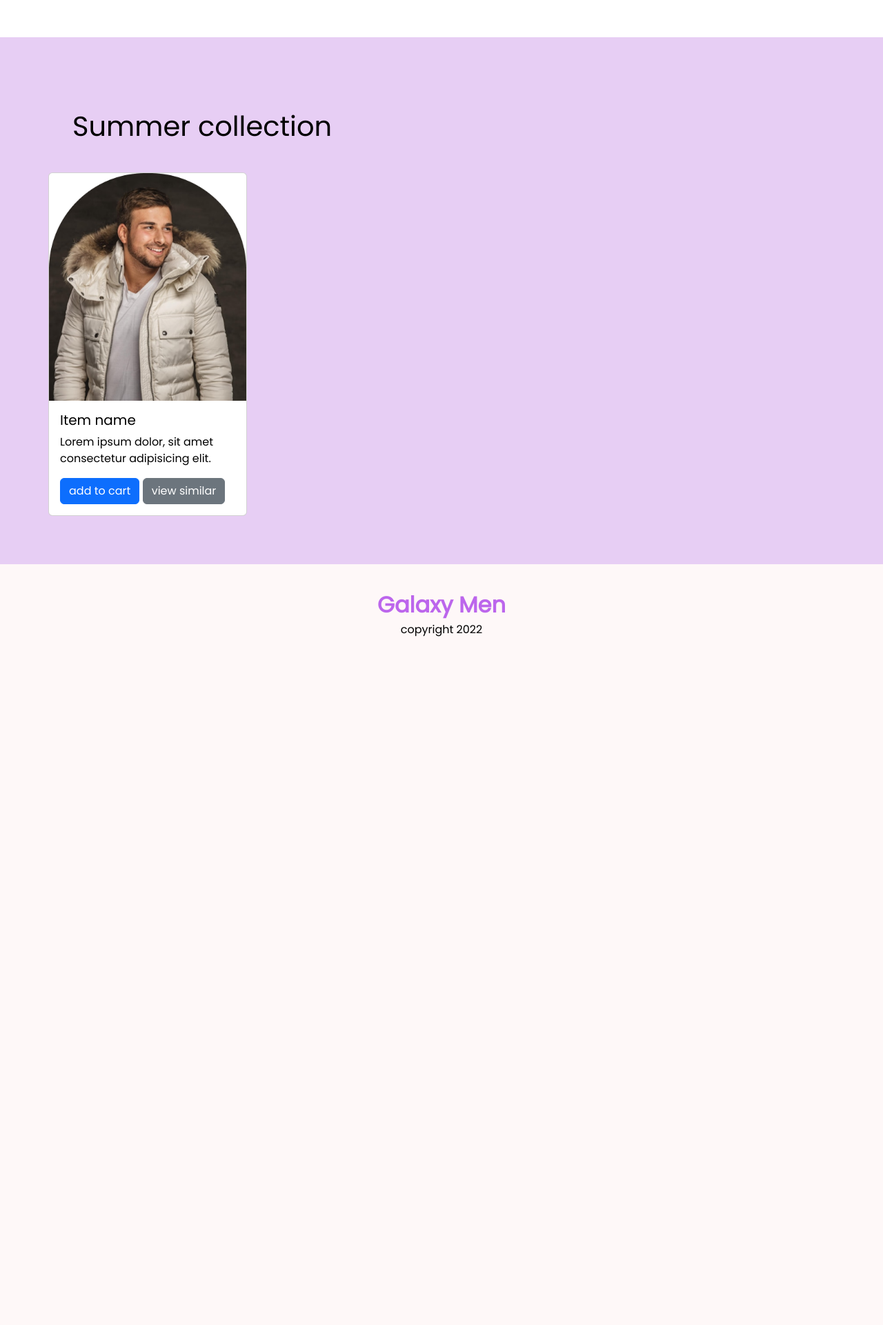
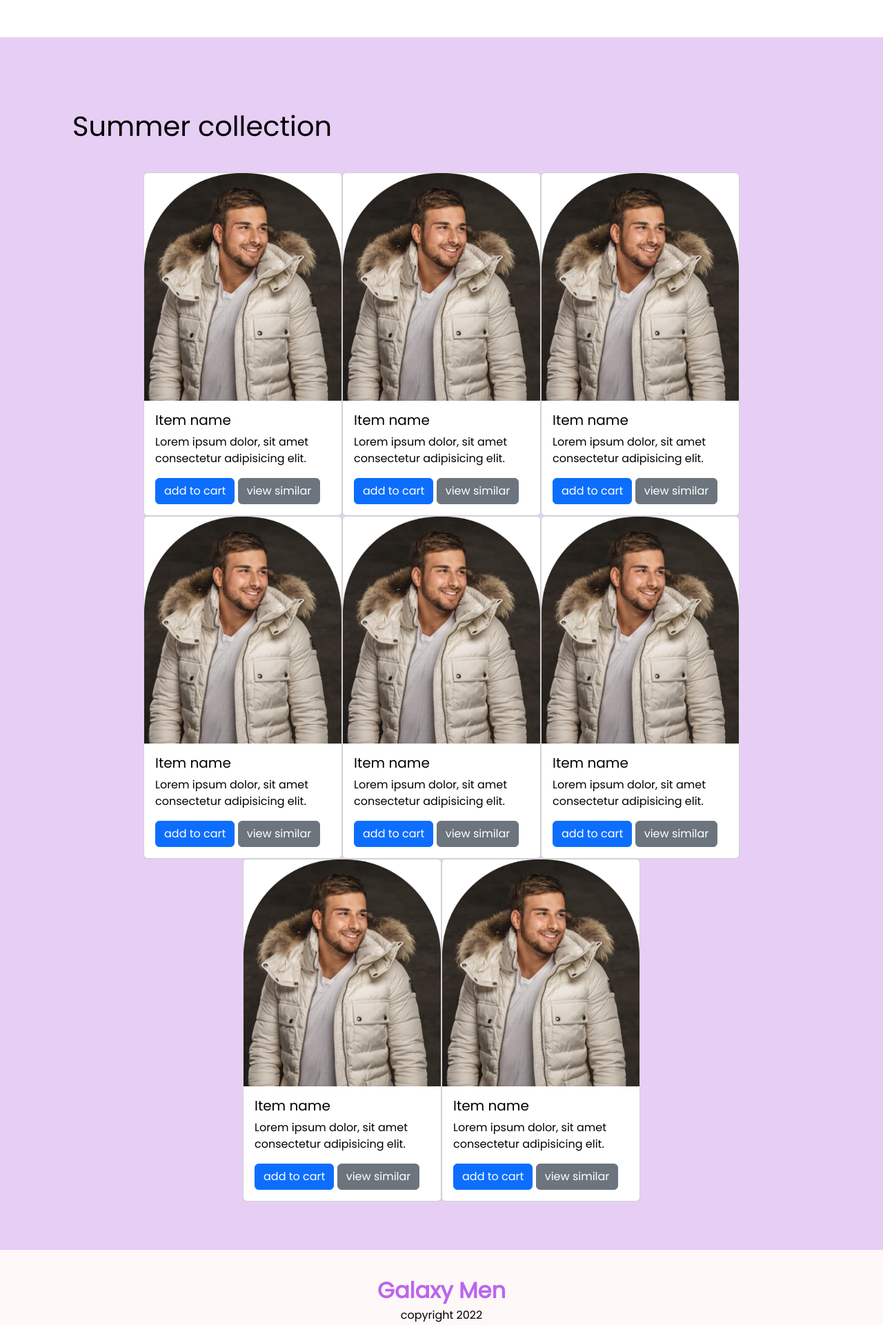
Before and after one commit to xolani-mokJS/fullstack-ecommerce-sstore, a PHP site: page / in a window 1280 px wide. Shown: the part 1380-3301 px from the top of the page at 69% size. Before the commit the page ends 2303 px from the top, so only its background shows below. Run offline with PHP 8.4, Linux system fonts and the light colour scheme; some libraries are stand-ins or nearby versions.

Commit message:
upadate db

```diff
--- a/includes/connect.php
+++ b/includes/connect.php
@@ -1,6 +1,7 @@
 <?php
 
-$con=mysqli_connect('localhost', 'root', '', 'onlineshop' );
+$con = new mysqli('localhost', 'root', '', 'onlineshop' );
+
 if($con){
     echo 'Connecting successfully';
 } else  {
--- a/index.php
+++ b/index.php
@@ -93,7 +93,7 @@
          <div class="collection-section">
             <h1>Summer collection</h1>
             <div class="collection">
-             <div class="card" style="width: 18rem;">
+             <div class="card m-15" style="width: 18rem;">
                  <img src="./images/item1.png" class="card-img-top" alt="...">
                  <div class="card-body">
                    <h5 class="card-title">Item name</h5>
@@ -102,6 +102,70 @@
                    <a href="#" class="btn btn-secondary">view similar</a>
                  </div>
                </div>
+               <div class="card" style="width: 18rem;">
+                 <img src="./images/item1.png" class="card-img-top" alt="...">
+                 <div class="card-body">
+                   <h5 class="card-title">Item name</h5>
+                   <p class="card-text">Lorem ipsum dolor, sit amet consectetur adipisicing elit.</p>
+                   <a href="#" class="btn btn-primary">add to cart</a>
+                   <a href="#" class="btn btn-secondary">view similar</a>
+                 </div>
+               </div>
+               <div class="card" style="width: 18rem;">
+                 <img src="./images/item1.png" class="card-img-top" alt="...">
+                 <div class="card-body">
+                   <h5 class="card-title">Item name</h5>
+                   <p class="card-text">Lorem ipsum dolor, sit amet consectetur adipisicing elit.</p>
+                   <a href="#" class="btn btn-primary">add to cart</a>
+                   <a href="#" class="btn btn-secondary">view similar</a>
+                 </div>
+               </div>
+               <div class="card" style="width: 18rem;">
+                 <img src="./images/item1.png" class="card-img-top" alt="...">
+                 <div class="card-body">
+                   <h5 class="card-title">Item name</h5>
+                   <p class="card-text">Lorem ipsum dolor, sit amet consectetur adipisicing elit.</p>
+                   <a href="#" class="btn btn-primary">add to cart</a>
+                   <a href="#" class="btn btn-secondary">view similar</a>
+                 </div>
+               </div>
+               <div class="card" style="width: 18rem;">
+                 <img src="./images/item1.png" class="card-img-top" alt="...">
+                 <div class="card-body">
+                   <h5 class="card-title">Item name</h5>
+                   <p class="card-text">Lorem ipsum dolor, sit amet consectetur adipisicing elit.</p>
+                   <a href="#" class="btn btn-primary">add to cart</a>
+                   <a href="#" class="btn btn-secondary">view similar</a>
+                 </div>
+               </div>
+               <div class="card" style="width: 18rem;">
+                 <img src="./images/item1.png" class="card-img-top" alt="...">
+                 <div class="card-body">
+                   <h5 class="card-title">Item name</h5>
+                   <p class="card-text">Lorem ipsum dolor, sit amet consectetur adipisicing elit.</p>
+                   <a href="#" class="btn btn-primary">add to cart</a>
+                   <a href="#" class="btn btn-secondary">view similar</a>
+                 </div>
+               </div>
+               <div class="card" style="width: 18rem;">
+                 <img src="./images/item1.png" class="card-img-top" alt="...">
+                 <div class="card-body">
+                   <h5 class="card-title">Item name</h5>
+                   <p class="card-text">Lorem ipsum dolor, sit amet consectetur adipisicing elit.</p>
+                   <a href="#" class="btn btn-primary">add to cart</a>
+                   <a href="#" class="btn btn-secondary">view similar</a>
+                 </div>
+               </div>
+               <div class="card" style="width: 18rem;">
+                 <img src="./images/item1.png" class="card-img-top" alt="...">
+                 <div class="card-body">
+                   <h5 class="card-title">Item name</h5>
+                   <p class="card-text">Lorem ipsum dolor, sit amet consectetur adipisicing elit.</p>
+                   <a href="#" class="btn btn-primary">add to cart</a>
+                   <a href="#" class="btn btn-secondary">view similar</a>
+                 </div>
+               </div>
+
             </div>
          </div>
     </section>
--- a/style/styles.css
+++ b/style/styles.css
@@ -163,6 +163,7 @@ li{
     display: flex;
     flex-direction: row;
     flex-wrap: wrap;
+    justify-content: center;
 }
 
 h1{
```
Also changed, not shown: admin/add_products.php (+7 -7 lines), admin/index.php (+0 -7 lines), admin/product-images/fashion (5).jpg (deleted).
